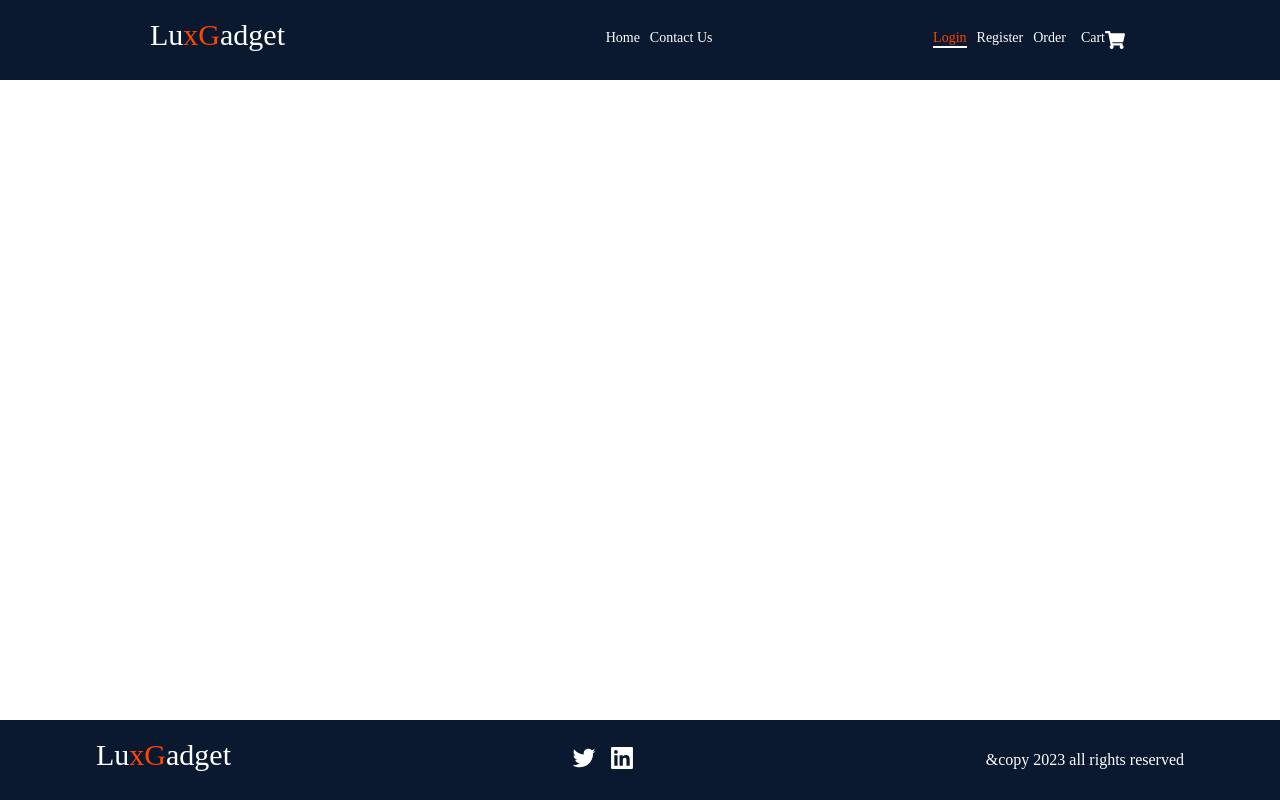
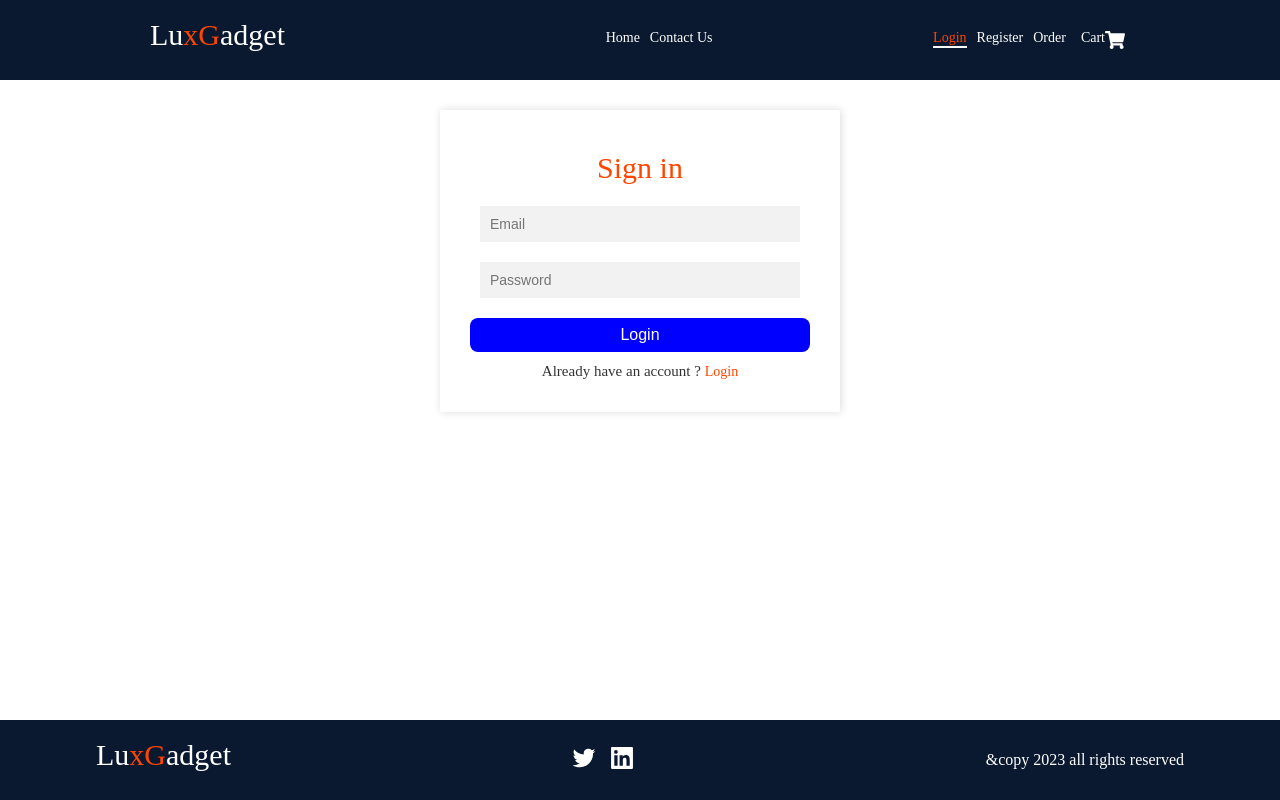
Before and after one commit to Ukaoha/Luxgadet, a React (Create React App) app: page /login in a window 1280 px wide. Built offline with nearby package versions, Linux system fonts and the light colour scheme.

Commit message:
created login with formik ,yup and firebase

```diff
--- a/src/App.js
+++ b/src/App.js
@@ -2,6 +2,7 @@ import {  Route, Routes } from "react-router-dom";
 import { Home , Cart,Contact, Admin,OrderHistory } from "./Pages/Index";
 import {Header , Footer} from './Components/Index'
 import Register from "./Pages/Auth/Register/Register";
+import Login from "./Pages/Auth/Login/Login";
 
 function App() {
 
@@ -16,6 +17,8 @@ function App() {
       <Route path="/admin" element={<Admin/>} />
       <Route path="/contact" element={<Contact/>} />
       <Route path="/register" element={<Register/>} />
+      <Route path="/login" element={<Login/>} />
+
 
 
 
--- a/src/Components/Loader/Loader.js
+++ b/src/Components/Loader/Loader.js
@@ -1,9 +1,9 @@
 import React from "react";
-import { ReactDOM } from "react";
 import { ColorRing } from "react-loader-spinner";
 import  styles from './Loader.module.scss';
+import { ReactDOM } from "react-dom";
 const Loader = () => {
-    return ReactDOM.createPortal (
+    return ReactDOM.createPortal(
         <div className={styles.loader}>
             <ColorRing
             visible={true}
--- a/src/Pages/Auth/Login/Login.js
+++ b/src/Pages/Auth/Login/Login.js
@@ -1,7 +1,117 @@
+import { Formik, Form, Field, ErrorMessage } from 'formik';
+import { useState } from 'react';
+import * as Yup from 'yup';
+import  styles from '../Auth.module.scss';
+import { Link, useNavigate } from 'react-router-dom';
+import { toast, ToastContainer } from 'react-toastify';
+import 'react-toastify/dist/ReactToastify.css';
+import Loader from '../../../Components/Loader/Loader';
+import {signInWithEmailAndPassword } from "firebase/auth";
+import { auth } from '../../../firebase/Config';
+
+
+
+
+// validated inputs
+
+const validationSchema = Yup.object().shape({
+    email: Yup.string()
+    .email('Invalid email')
+    .required('Email is required'),
+  password: Yup.string()
+    .min(6, 'Password must have at least 6 characters')
+    .required('Password is required'),
+
+})
+
+
+
 const Login = () => {
+    const [isLoading , setIsLoading] = useState(false)
+    const navigate = useNavigate();
+
     return (
         <>
-        <h1>login</h1>
+                  <Formik
+initialValues={{ name: '', email: '', password: '' , passwordConfirmed:'' }}
+validationSchema={validationSchema}
+
+onSubmit={(values, { setSubmitting }) => {
+    setSubmitting(true);
+    setIsLoading(true)
+
+    signInWithEmailAndPassword(auth, values.email, values.password)
+  .then((userCredential) => {
+    // Signed in
+    const user = userCredential.user;
+    console.log(user);
+    setIsLoading(false)
+      setSubmitting(false);
+
+    toast.success("login successful");
+    navigate('/cart')
+
+
+    // ...
+  })
+  .catch((error) => {
+    console.log(error.message)
+     setSubmitting(false);
+     toast.error(error)
+
+
+    setIsLoading(false)
+
+  });
+
+
+}}
+
+
+>
+{({ values, errors, isSubmitting  } ) =>
+(
+  <>
+  {isLoading && <Loader/>}
+  <div className={styles['form-container']}>
+  <div className={styles['form-wrapper']}>
+
+  <Form>
+
+  <div className={styles['form-control']}>
+    <h2>Sign in</h2>
+
+  <Field type="email" name="email" placeholder="Email" />
+  <ErrorMessage name='email' component='div' className={styles.error} />
+  </div>
+  <div className={styles['form-control']}>
+<Field type="password" name="password" placeholder="Password" />
+<ErrorMessage name='password' component='div' className={styles.error} />
+</div>
+<div>
+
+<button  className={styles.btn} type="submit" disabled={isSubmitting}>
+Login
+</button>
+<p>Already have an account ? <Link to="/">Login</Link></p>
+</div>
+<ToastContainer/>
+</Form>
+</div>
+</div>
+</>
+
+)
+
+    }
+
+
+
+
+</Formik>
+
+
+
         </>
      );
 }
--- a/src/Pages/Auth/Register/Register.js
+++ b/src/Pages/Auth/Register/Register.js
@@ -8,6 +8,8 @@ import { auth } from '../../../firebase/Config';
 import Loader from '../../../Components/Loader/Loader';
 import { Link, useNavigate } from 'react-router-dom';
 import { toast, ToastContainer } from 'react-toastify';
+import 'react-toastify/dist/ReactToastify.css';
+
 
 const validationSchema = Yup.object().shape({
     name: Yup.string()
@@ -47,7 +49,7 @@ onSubmit={(values, { setSubmitting }) => {
       setSubmitting(false);
 
     toast.success("Registration successful");
-    navigate('/')
+    navigate('/login')
     // ...
   })
   .catch((error) => {
@@ -81,7 +83,6 @@ onSubmit={(values, { setSubmitting }) => {
       <h2>Registar</h2>
 
   <Field type="text" name="name" placeholder="Name" />
-  {/* {errors.name && <div>{errors.name}</div>} */}
   <ErrorMessage name='name' component='div' className={styles.error} />
   </div>
   <div className={styles['form-control']}>
@@ -103,7 +104,7 @@ onSubmit={(values, { setSubmitting }) => {
 <button  className={styles.btn} type="submit" disabled={isSubmitting}>
 Register
 </button>
-<p>Already have an account ? <Link to="/">Login</Link></p>
+<p>Already have an account ? <Link to="/login">Login</Link></p>
 </div>
 <ToastContainer/>
 </Form>
```
Also changed, not shown: src/Pages/Auth/Register/Reg.js (deleted, +0 -58 lines).
